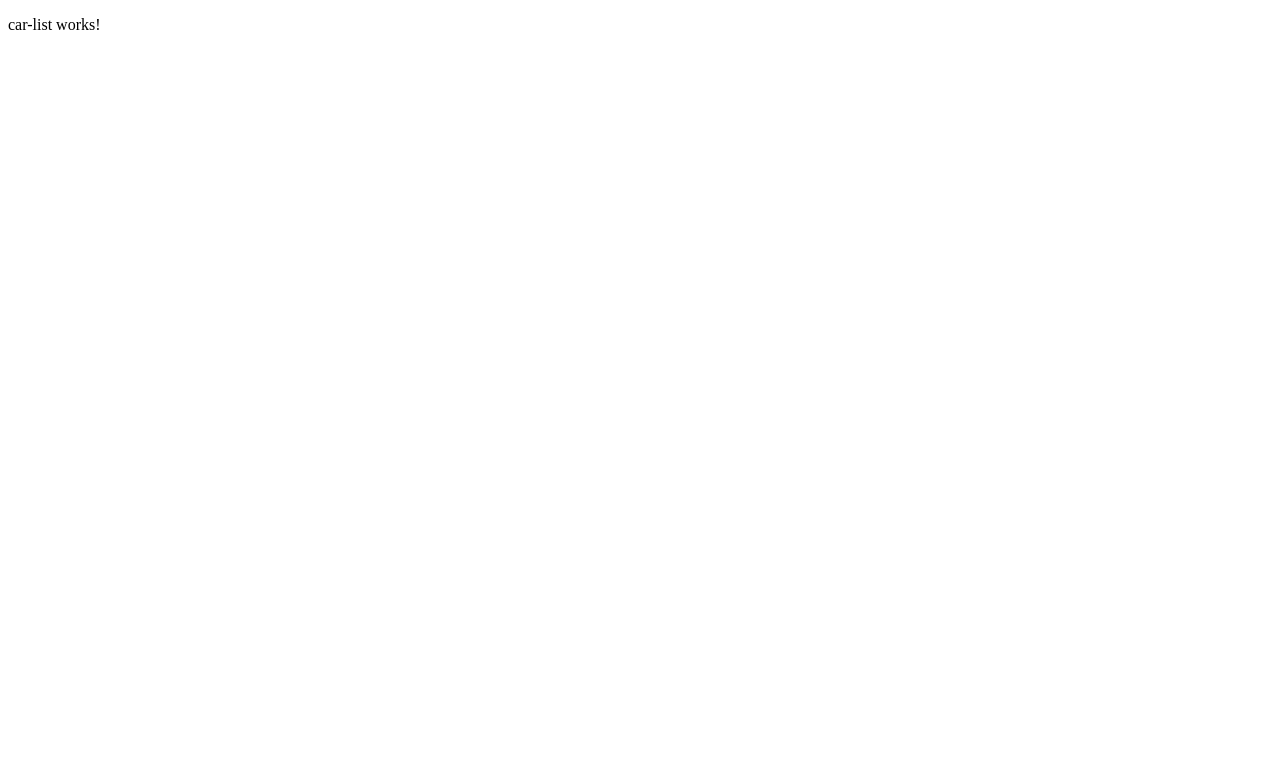
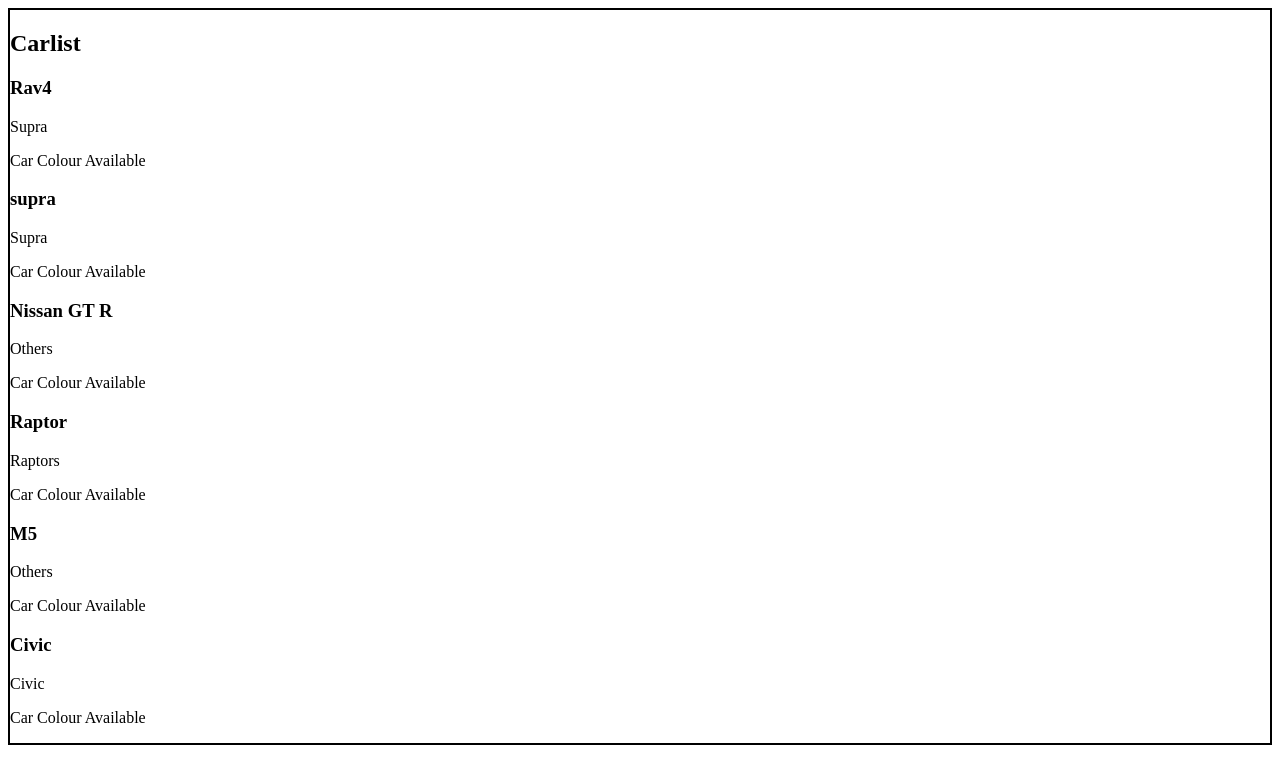
Before and after one commit to JoshinMandar/Edgar-Mandar-Learning-AngularF26, an Angular app: page / in a window 1280 px wide. Shown: the top 784 px of the page. Built offline with nearby package versions, Linux system fonts and the light colour scheme.

Commit message:
Updated the template of mine ContentListITem

```diff
--- a/src/app/car-list-item/car-list-item.html
+++ b/src/app/car-list-item/car-list-item.html
@@ -1 +1,17 @@
-<p>car-list-item works!</p>
+<div class="Car-card">
+  <h3>{{car().name}}</h3>
+
+  @switch (car().carModel) {
+    @case ('Honda') { <span class="badge honda">Civic </span> }
+    @case ('Toyota') { <span class="badge honda">Supra </span> }
+    @case ('Ford') { <span class="badge honda">Raptors </span> }
+    @default {
+      <span class="badge">Others</span>
+    }
+  }
+    @if (car().colour) {
+      <p class="Colour">Car Colour Available</p>
+    } @else {
+      <p class="Not Availabe">Not Avaialbe</p>
+    }
+</div>
--- a/src/app/car-list-item/car-list-item.ts
+++ b/src/app/car-list-item/car-list-item.ts
@@ -9,4 +9,5 @@
 })
 export class CarListItem {
   car = input.required<Car>();
+  protected readonly name = name;
 }
--- a/src/app/car-list/car-list.css
+++ b/src/app/car-list/car-list.css
@@ -0,0 +1,4 @@
+:host{
+  display: block;
+  border: 2px solid black;
+}
--- a/src/app/car-list/car-list.html
+++ b/src/app/car-list/car-list.html
@@ -1 +1,9 @@
-<p>car-list works!</p>
+<div class="car-list">
+  <h2>Carlist</h2>
+  @for (car of carList ; track car.vin) {
+<app-car-list-item [car]="car" />
+  } @empty {
+    <p>NO CARRRSSSSSSSS!</p>
+
+  }
+</div>
--- a/src/app/car-list/car-list.ts
+++ b/src/app/car-list/car-list.ts
@@ -1,8 +1,11 @@
 import { Component } from '@angular/core';
 import {Car} from '../model/car';
+import {CarListItem} from '../car-list-item/car-list-item';
 
 @Component({
-  imports: [],
+  imports: [
+    CarListItem
+  ],
   selector: 'app-car-list',
   styleUrl: './car-list.css',
   templateUrl: './car-list.html',
@@ -54,4 +57,5 @@
     },
   ];
 
+  protected readonly Cache = Cache;
 }
```
